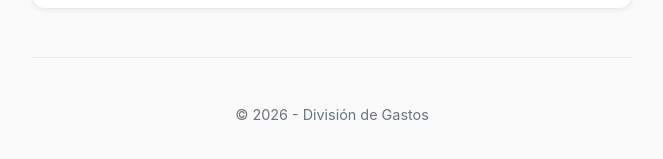
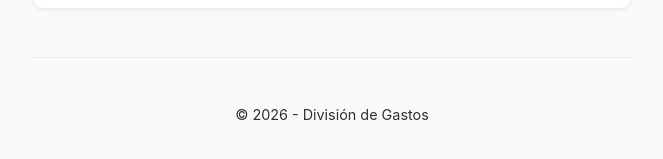
Before and after one commit to gnrueda/split-app, a React (Vite) app: page / in a window 1280 px wide. Shown: the part 923-1082 px from the top of the page, without its empty margins (308-971 px from the left). Built offline with nearby package versions, Linux system fonts and the light colour scheme.

Commit message:
Update footer text color in style.css for improved visual contrast

```diff
--- a/src/style.css
+++ b/src/style.css
@@ -191,7 +191,7 @@ li:hover {
   text-align: center;
   margin-top: 3rem;
   padding: 2rem 1rem;
-  color: #6c757d;
+  color: #2D3134;
   font-size: 0.9rem;
   border-top: 1px solid #e9ecef;
 }
```
